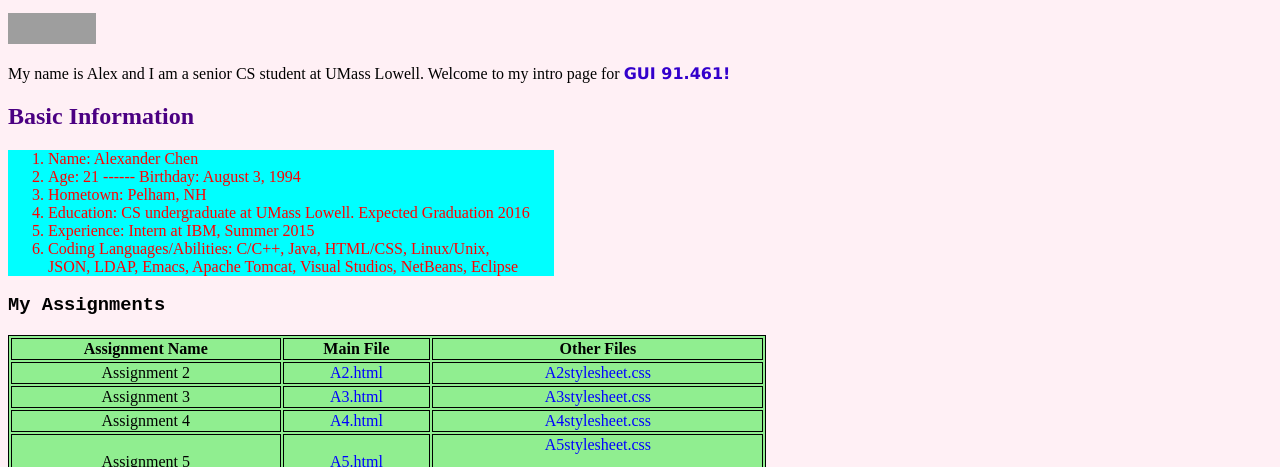
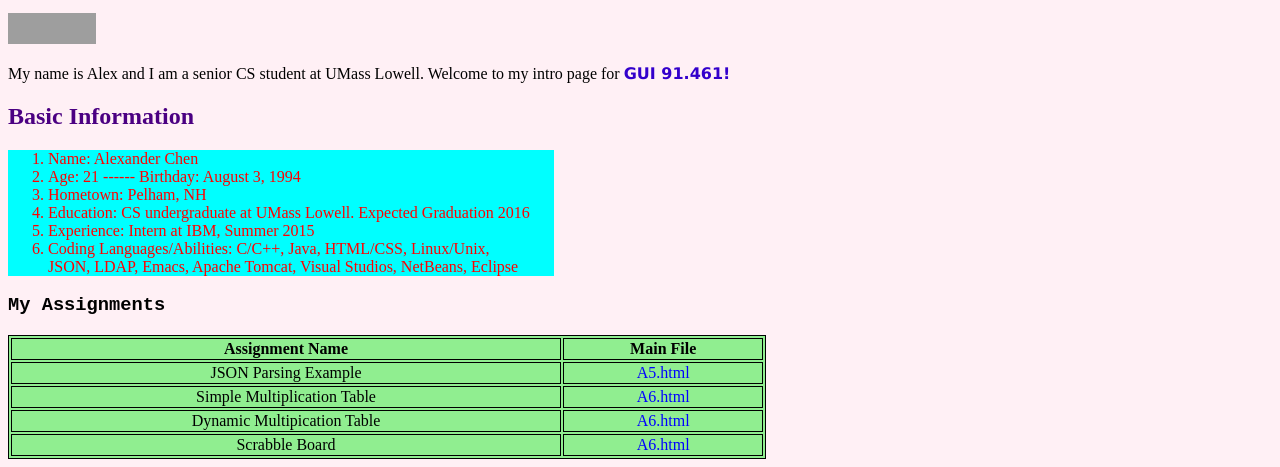
Before and after one commit to achen16/GUI1, a plain HTML site: page public_html/index.html in a window 1280 px wide. Shown: the part 333-800 px from the top of the page. Drawn offline with Linux system fonts and the light colour scheme; grey boxes are pictures that could not be loaded.

Commit message:
Update index.html

```diff
--- a/public_html/index.html
+++ b/public_html/index.html
@@ -55,58 +55,32 @@
   		   <tr>
 		       <th>  Assignment Name  </th>
                        <th>  Main File  </th>
-                       <th>  Other Files  </th>
                    </tr>
                </thead>
                <tbody>
                    <tr>
-                       <td>
-                           Assignment 2</td>
-                       <td>
-                           <a href="http://weblab.cs.uml.edu/~achen/A2.html">
-                               A2.html</a></td>
-                       <td>
-                           <a href="http://weblab.cs.uml.edu/~achen/A2stylesheet.css">
-                               A2stylesheet.css</a></td>
-                   </tr>
-                   <tr>
-                       <td>Assignment 3</td>
-                       <td>
-                           <a href="http://weblab.cs.uml.edu/~achen/A3.html">
-	                       A3.html</a></td>
-                       <td>
-                           <a href="http://weblab.cs.uml.edu/~achen/A3stylesheet.css">
-	                       A3stylesheet.css</a></td>
-                   </tr>
-                   <tr>
-                        <td>Assignment 4</td>
-                       <td>
-                           <a href="http://weblab.cs.uml.edu/~achen/A4.html">
-	                       A4.html</a></td>
-                       <td>
-                           <a href="http://weblab.cs.uml.edu/~achen/A4stylesheet.css">
-	                       A4stylesheet.css</a></td>
-                   </tr>
-                   <tr>
-                        <td>Assignment 5</td>
+                        <td>JSON Parsing Example</td>
                        <td>
                            <a href="http://weblab.cs.uml.edu/~achen/A5.html">
 	                       A5.html</a></td>
-                       <td id="A5">
-                           <a href="http://weblab.cs.uml.edu/~achen/A5stylesheet.css">
-	                       A5stylesheet.css</a>
-                           <p></p>
-                           <a href="http://weblab.cs.uml.edu/~achen/VivaLaVida-v2.7.9.json">
-	                       VivaLaVida-v2.7.9.json</a></td>
+
+                   <tr>
+                        <td>Simple Multiplication Table</td>
+                       <td>
+                           <a href="http://weblab.cs.uml.edu/~achen/A6.html">
+	                       A6.html</a></td>
                    </tr>
                    <tr>
-                        <td>Assignment 6</td>
+                        <td>Dynamic Multipication Table </td>
                        <td>
-                           <a href="http://weblab.cs.uml.edu/~achen/Maintenance.html">
+                           <a href="http://weblab.cs.uml.edu/~achen/A7.html">
 	                       A6.html</a></td>
+                   </tr>
+                   <tr>
+                        <td>Scrabble Board</td>
                        <td>
-                           <a href="http://weblab.cs.uml.edu/~achen/Maintenance.html">
-	                       TBD</a></td>
+                           <a href="http://weblab.cs.uml.edu/~achen/A9.html">
+	                       A6.html</a></td>
                    </tr>
                </tbody>
            </table>
```
